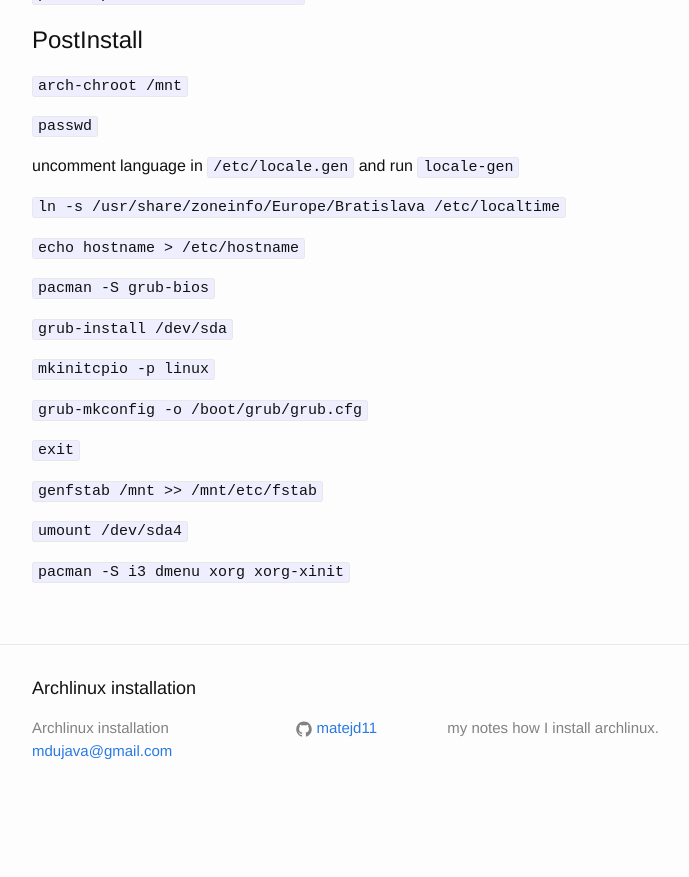
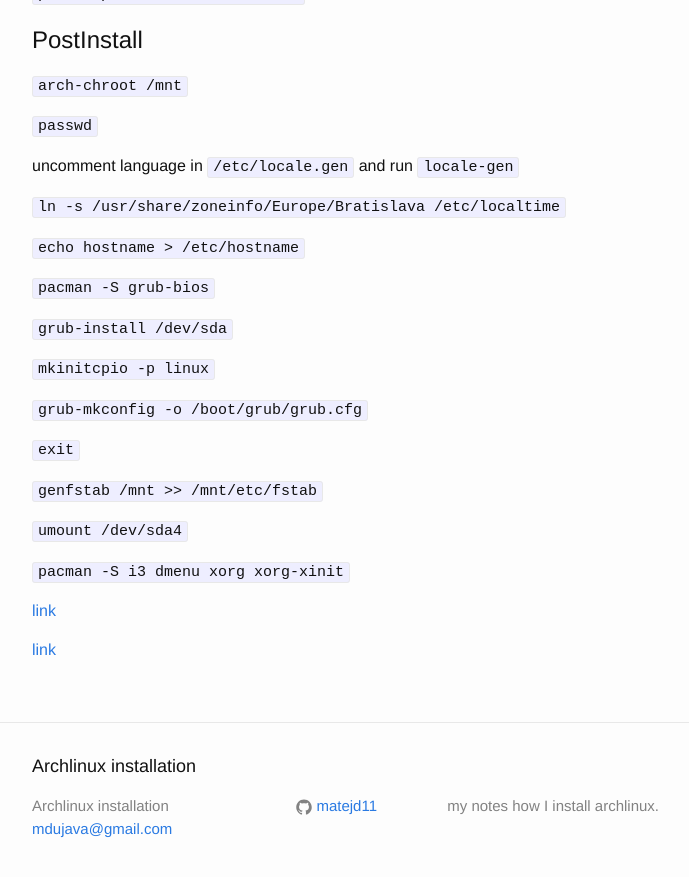
Before and after one commit to mdujava/dotFiles, a Jekyll site: the page built from _posts/2016-02-21-Arch-install.markdown, in a window 1280 px wide and 900 px high, scrolled down 645 px. Shown: the top 877 px of the window, without its empty margins (238-927 px from the left). Built offline with Jekyll 4.4.1, drawn with Linux system fonts in a browser that asks for light colours; before the commit the page ends 1467 px from its top, so only the background shows below that.

Commit message:
new links.

```diff
--- a/_posts/2016-02-21-Arch-install.markdown
+++ b/_posts/2016-02-21-Arch-install.markdown
@@ -50,3 +50,7 @@
 `umount /dev/sda4`
 
 `pacman -S i3 dmenu xorg xorg-xinit`
+
+[link](http://makandracards.com/makandra/1090-customize-your-bash-prompt "Customing prompt")
+
+[link](http://stackoverflow.com/questions/11981716/how-to-quickly-find-all-git-repos-under-a-directory "Git reop finder")
```
Also changed, not shown: 5 other files.
